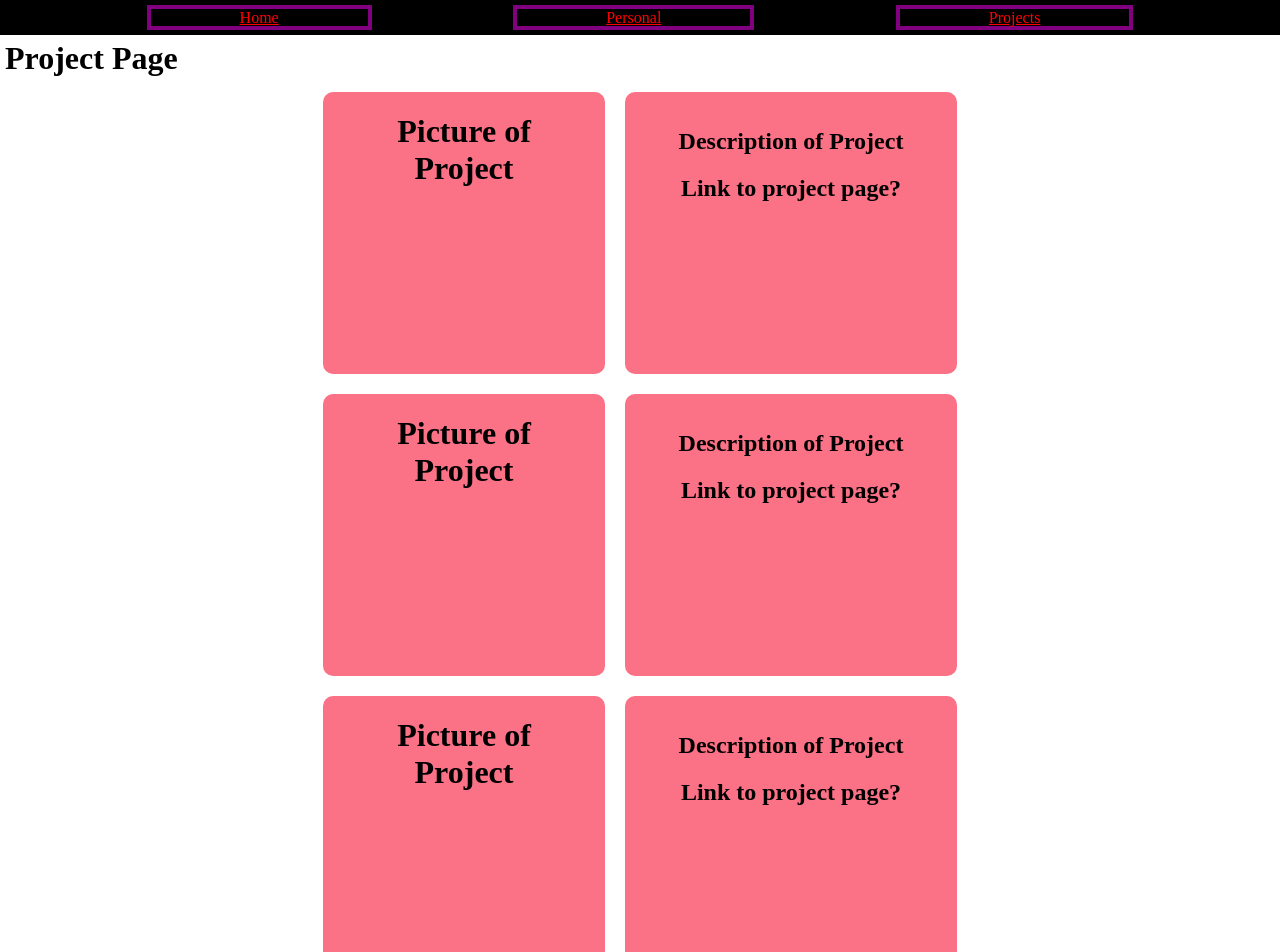
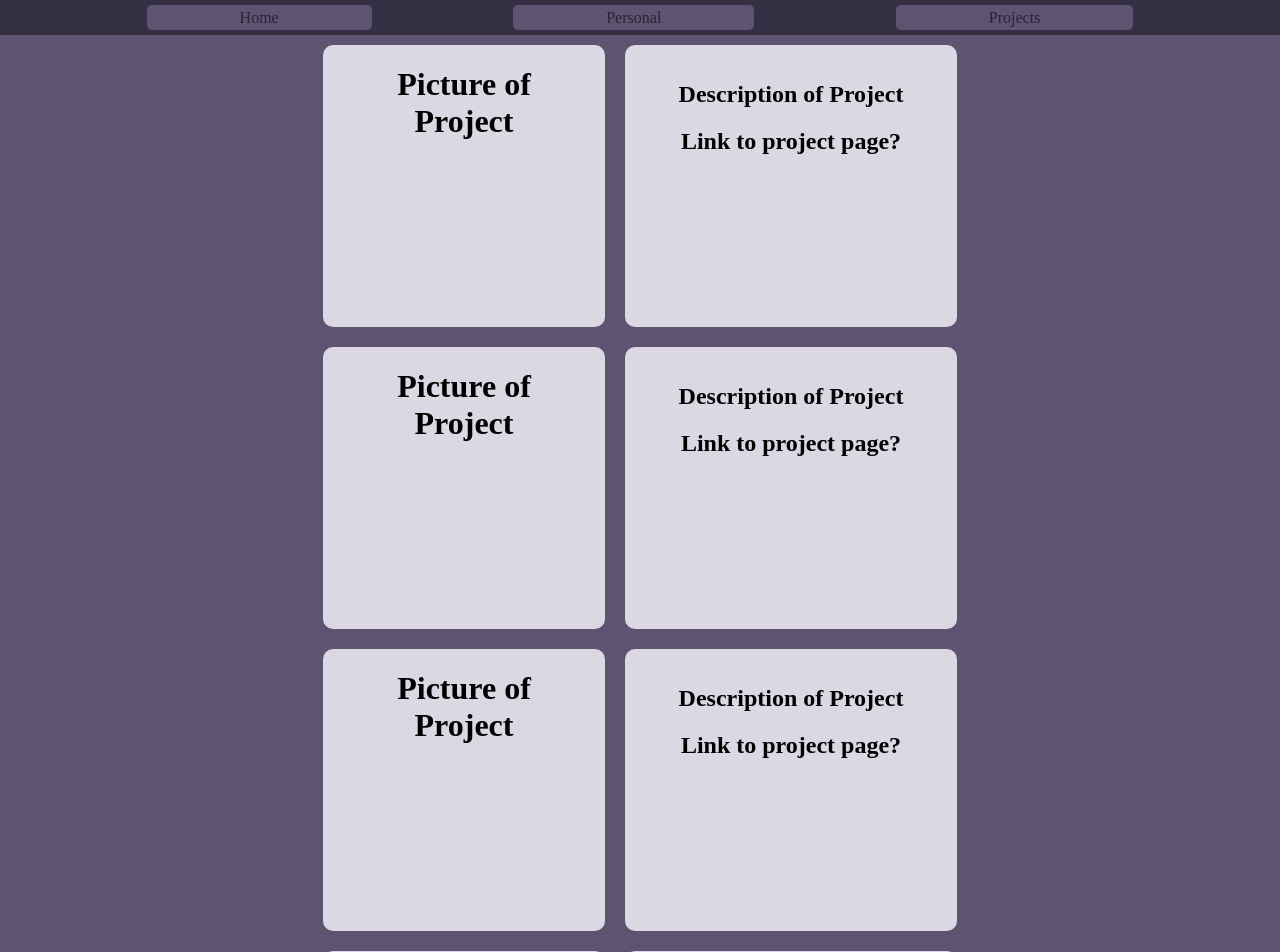
Before and after one commit to an0tv/an0tv.github.io, a Vue app: page /projects in a window 1280 px wide. Shown: the top 952 px of the page. Built offline with nearby package versions, Linux system fonts and the light colour scheme.

Commit message:
added a color palette and some more boilerplate

```diff
--- a/src/components/home.vue
+++ b/src/components/home.vue
@@ -1,3 +1,13 @@
 <template>
-    <h1>Home</h1>
+    <body class="back_color">
+        <head>
+            <link type="stylesheet" href="../style.css">
+        </head>
+        <div class="center">
+            <h1>
+                Home
+            </h1>
+
+        </div>
+    </body>
 </template>
--- a/src/components/projects.vue
+++ b/src/components/projects.vue
@@ -1,15 +1,14 @@
-<template>
+<template class="back_color">
   <head>
     <link type="stylesheet" href="../style.css">
   </head>
-  <h1>Project Page</h1>
   <div class="row">
     <div class="col">
       <div class="container">
-        <div class="item">
+        <div class="item card_color">
           <h1> Picture of Project </h1>
         </div>
-        <div class="item_desc">
+        <div class="item_desc card_color">
           <h2>
             Description of Project
           </h2>
@@ -19,10 +18,10 @@
         </div>
       </div>
       <div class="container">
-        <div class="item">
+        <div class="item card_color">
           <h1> Picture of Project </h1>
         </div>
-        <div class="item_desc">
+        <div class="item_desc card_color">
           <h2>
             Description of Project
           </h2>
@@ -32,10 +31,10 @@
         </div>
       </div>
       <div class="container">
-        <div class="item">
+        <div class="item card_color">
           <h1> Picture of Project </h1>
         </div>
-        <div class="item_desc">
+        <div class="item_desc card_color">
           <h2>
             Description of Project
           </h2>
@@ -45,10 +44,10 @@
         </div>
       </div>
       <div class="container">
-        <div class="item">
+        <div class="item card_color">
           <h1> Picture of Project </h1>
         </div>
-        <div class="item_desc">
+        <div class="item_desc card_color">
           <h2>
             Description of Project
           </h2>
@@ -58,10 +57,10 @@
         </div>
       </div>
       <div class="container">
-        <div class="item">
+        <div class="item card_color">
           <h1> Picture of Project </h1>
         </div>
-        <div class="item_desc">
+        <div class="item_desc card_color">
           <h2>
             Description of Project
           </h2>
@@ -71,5 +70,5 @@
         </div>
       </div>
   </div>
-</div>
+  </div>
 </template>
--- a/src/style.css
+++ b/src/style.css
@@ -1,11 +1,15 @@
 body, html, .app, template, div{
     height: 100%;
     margin: 0;
+    background-color: #5C5470;
+
 }
 .top {
-    color: red;
-    border: 4px solid purple;
+    color: #2A2438;
+    border: 4px solid #5C5470;
+    background-color: #5C5470;
     padding: 0 7% 5px 7%;
+    border-radius: 5px;
 
 }
 .sidebar{
@@ -16,7 +20,7 @@ body, html, .app, template, div{
     width: auto;
     height: 25px;
     overflow: auto;
-    background-color: black;
+    background-color: #352F44;
     margin-right: auto;
     text-align: center;
     position: relative;
@@ -37,7 +41,6 @@ div.content {
 .item{
     width: 250px;
     height: 250px;
-    background-color: #fb7185;
     padding: 1em;
     margin: 10px 10px 10px 10px;
     font-weight: 700;
@@ -49,7 +52,6 @@ div.content {
 .item_desc{
     width: 300px;
     height: 250px;
-    background-color: #fb7185;
     padding: 1em;
     margin: 10px 10px 10px 10px;
     font-weight: 700;
@@ -73,3 +75,20 @@ div.content {
     flex-wrap: wrap;
     margin: 0 10px 0 10px;
 }
+.center{
+    display: flex;
+    justify-content: center;
+}
+.card_color{
+    background-color: #DBD8E3;
+}
+a:link { text-decoration: none; }
+
+
+a:visited { text-decoration: none; }
+
+
+a:hover { text-decoration: none; }
+
+
+a:active { text-decoration: none; }
```
